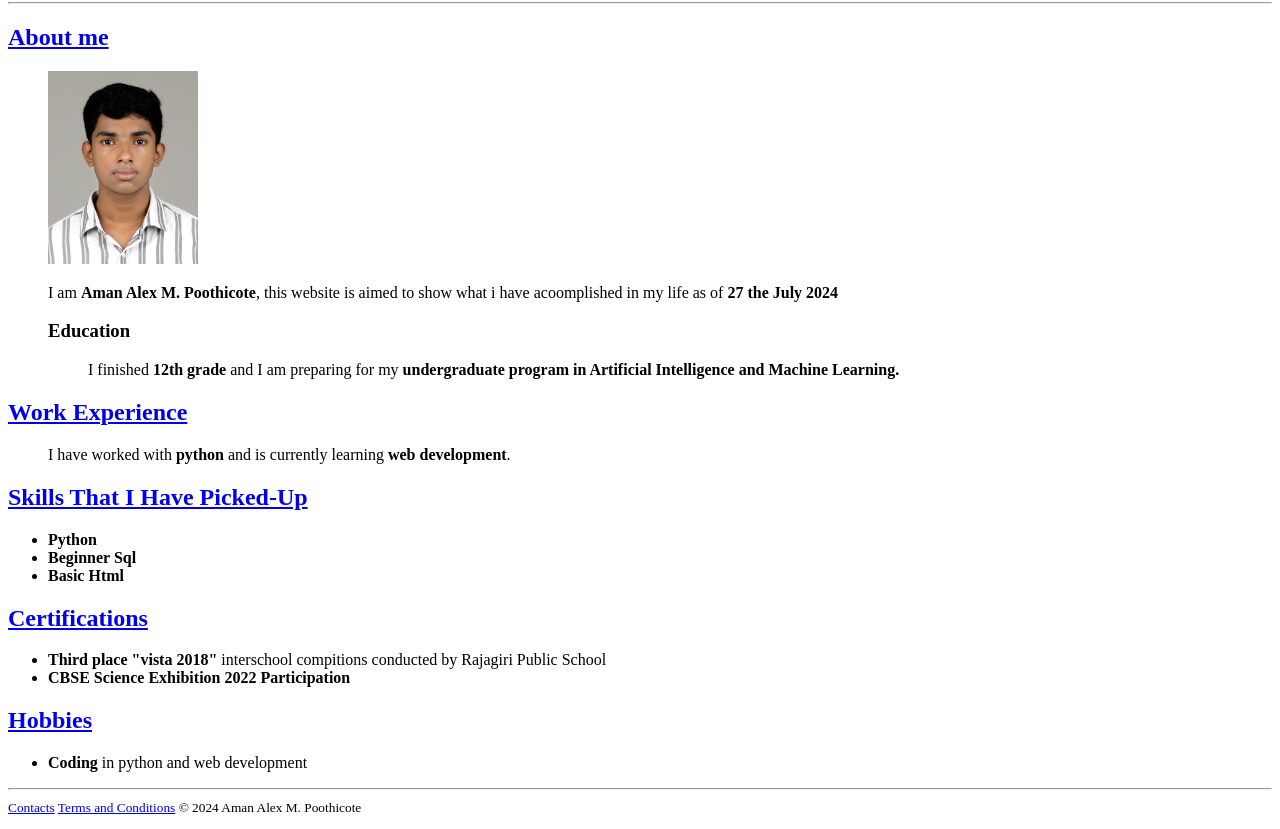
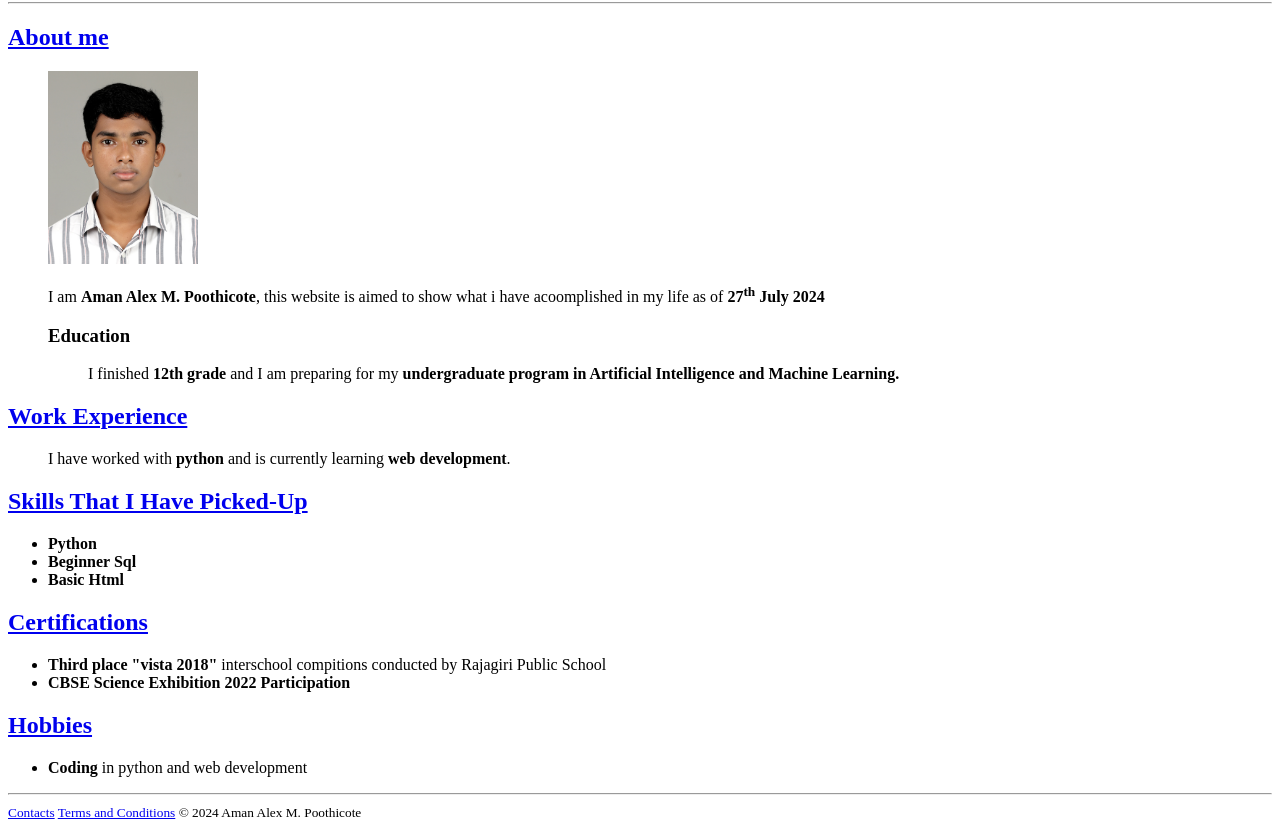
Before and after one commit to Web-dev-class-aman/capstone-project-1, a plain HTML site: page index.html in a window 1280 px wide. Shown: the part 78-907 px from the top of the page. Drawn offline with Linux system fonts and the light colour scheme.

Commit message:
Update index.html

```diff
--- a/index.html
+++ b/index.html
@@ -12,7 +12,7 @@
         <ul>
             <a href="./Html/about me.html"><img src="./assets/Images/profile.JPG" alt="my photo" width="150"/></a>
             <p>
-                I am <b>Aman Alex M. Poothicote</b>, this website is aimed to show what i have acoomplished in my life as of <b> 27 the July 2024</b>
+                I am <b>Aman Alex M. Poothicote</b>, this website is aimed to show what i have acoomplished in my life as of <b> 27<sup>th</sup> July 2024</b>
             </p>
 
 
```
